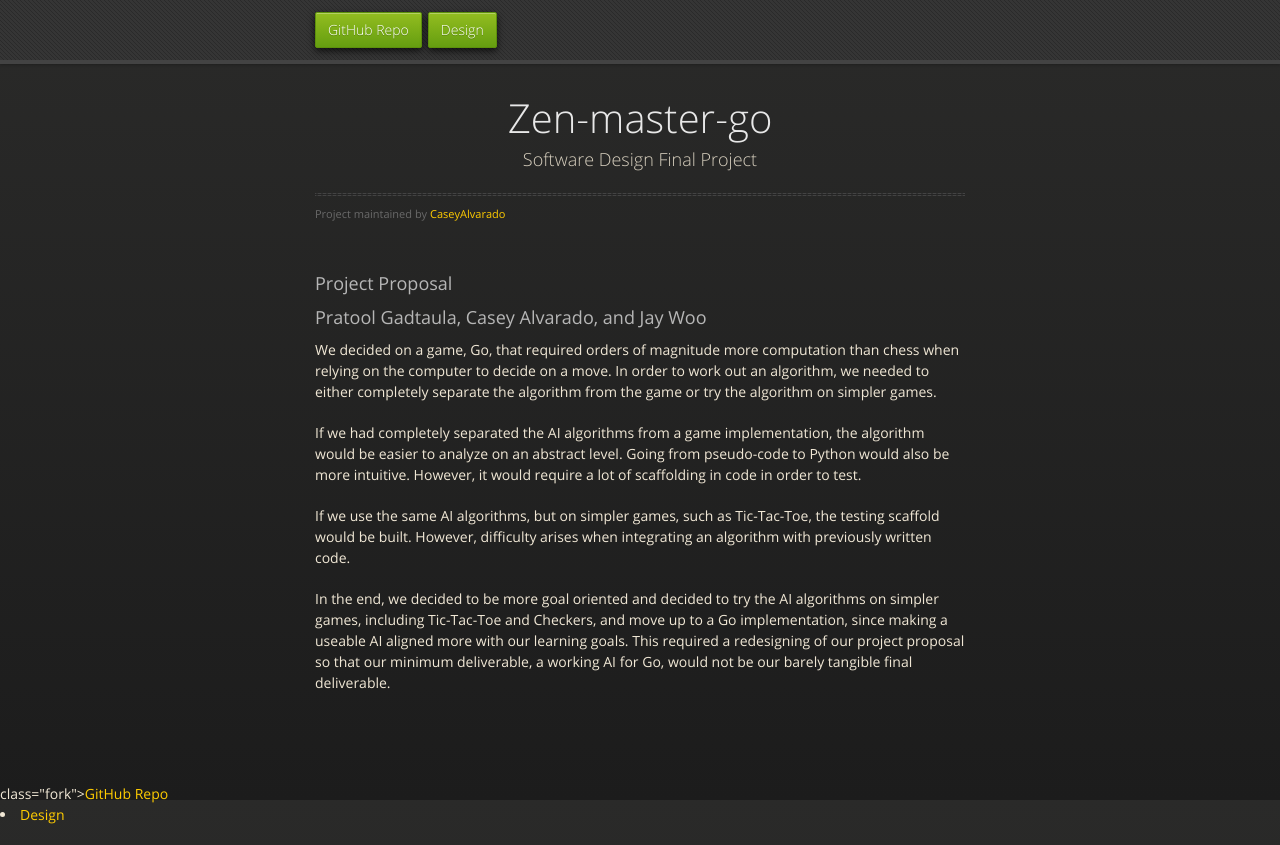
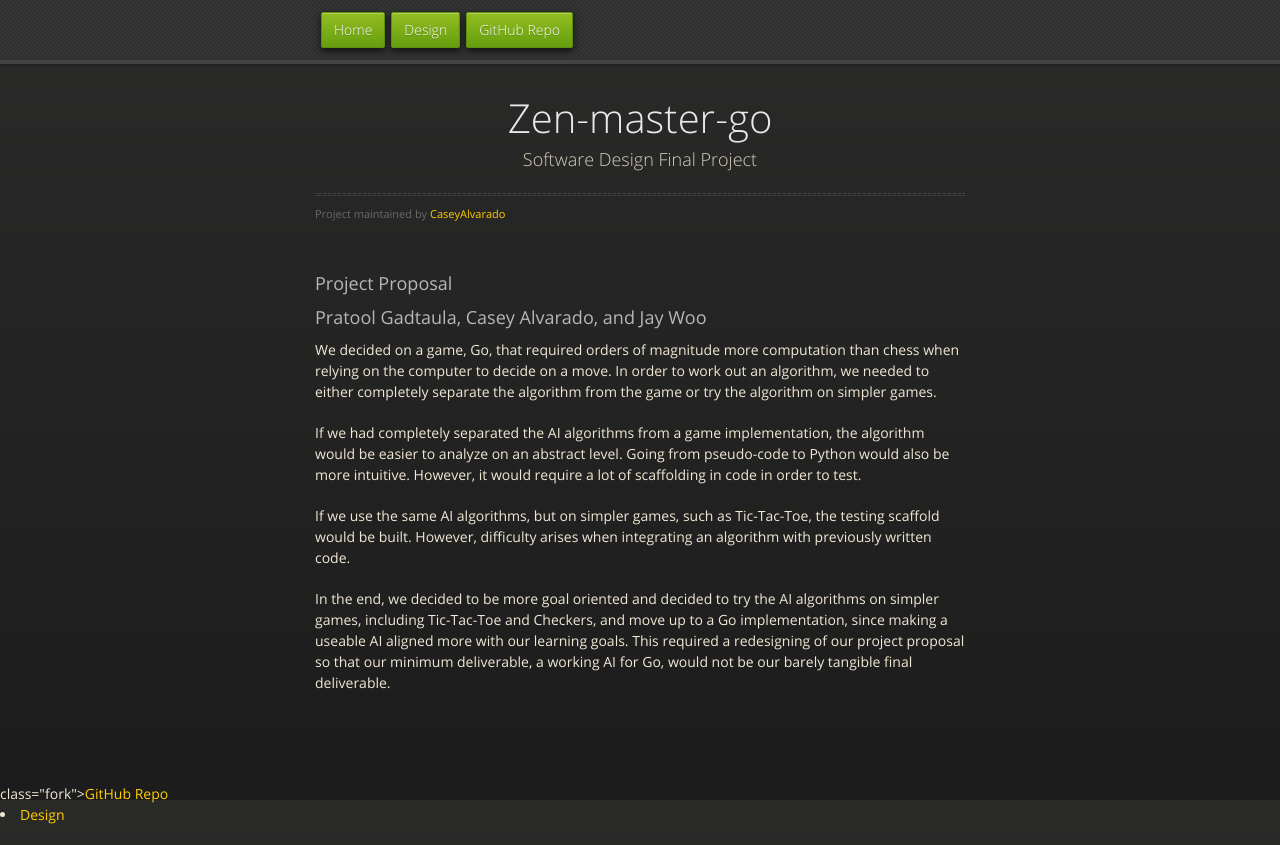
Before and after one commit to CaseyAlvarado/Zen-Master-Go, a plain HTML site: page design.html in a window 1280 px wide. Drawn offline with nearby package versions, Linux system fonts and the light colour scheme.

Commit message:
Updated tabs on design page

```diff
--- a/design.html
+++ b/design.html
@@ -19,8 +19,9 @@
   <body>
       <div id="header">
         <nav>
+          <li class="home"><a href="http://caseyalvarado.github.io/Zen-Master-Go/">Home</a></li>
+          <li class="design"><a href="http://caseyalvarado.github.io/Zen-Master-Go/design.html">Design</a></li>
           <li class="fork"><a href="https://github.com/CaseyAlvarado/Zen-Master-Go">GitHub Repo</a></li>
-          <li class="design"><a href="http://caseyalvarado.github.io/Zen-Master-Go/design.html">Design</a></li>
         </nav>
       </div><!-- end header -->
 
--- a/stylesheets/styles.css
+++ b/stylesheets/styles.css
@@ -768,7 +768,7 @@ dt {
 }
 #header nav li.fork {
   float: left;
-  margin-left: 0px;
+  margin-left: 6px;
 }
 #header nav li.design {
   float: left;
```
